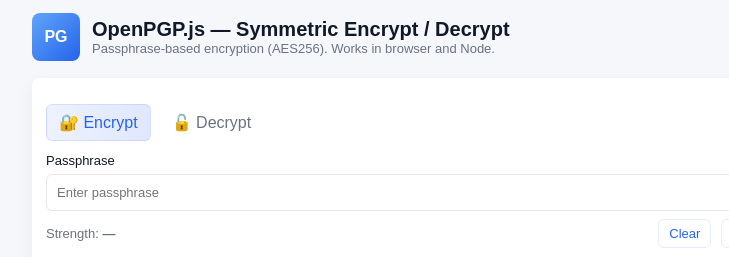
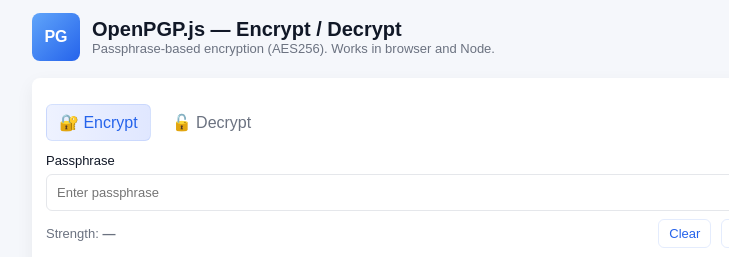
Before and after one commit to digitalshareware/gpg, a plain HTML site: page index.html in a window 1280 px wide. Shown: the top 257 px of the page, 118-847 px from the left. Drawn offline with Linux system fonts and the light colour scheme; a script that the page names is missing.

Commit message:
Update index.html

```diff
--- a/index.html
+++ b/index.html
@@ -264,7 +264,7 @@
     <div class="header">
       <div class="logo">PG</div>
       <div>
-        <h1>OpenPGP.js — Symmetric Encrypt / Decrypt</h1>
+        <h1>OpenPGP.js — Encrypt / Decrypt</h1>
         <div class="muted">Passphrase-based encryption (AES256). Works in browser and Node.</div>
       </div>
       <div class="logo-section" style="margin-left: auto;"><img height="50" src="assets/images/logo-transparent.png" alt="Digital Shareware"></div>
```
